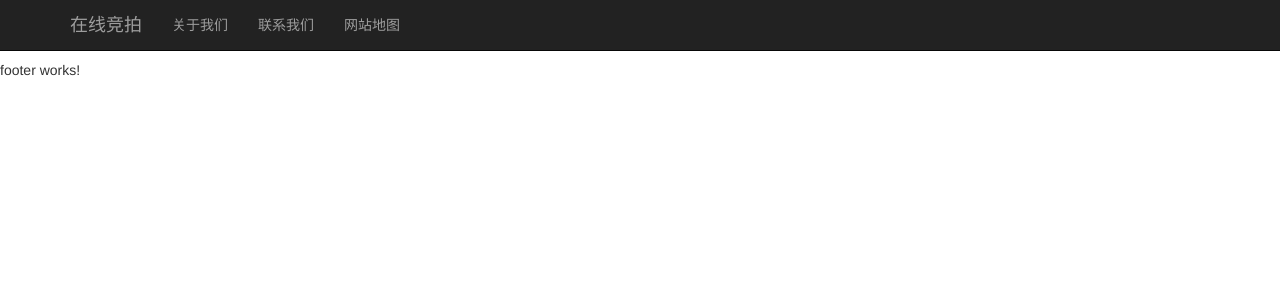
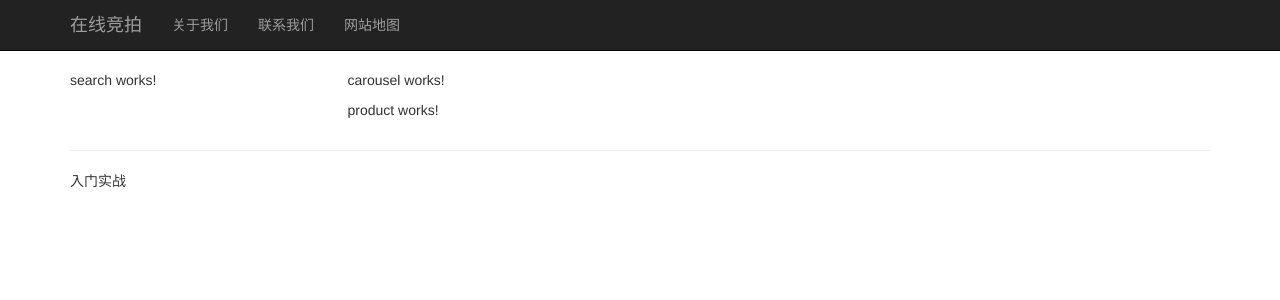
Before and after one commit to UnqiueLi/buyAngular, an Angular app in the folder angularProject/: page / in a window 1280 px wide. Shown: the top 300 px of the page. Built offline with nearby package versions, Linux system fonts and the light colour scheme.

Commit message:
完成导航和脚本布局

```diff
--- a/angularProject/src/app/footer/footer.component.html
+++ b/angularProject/src/app/footer/footer.component.html
@@ -1,3 +1,10 @@
-<p>
-  footer works!
-</p>
+<div class="container">
+  <hr>
+  <footer>
+    <div class="row">
+      <div class="col-lg-12">
+        <p>入门实战</p>
+      </div>
+    </div>
+  </footer>
+</div>
--- a/angularProject/src/app/navbar/navbar.component.html
+++ b/angularProject/src/app/navbar/navbar.component.html
@@ -1,9 +1,14 @@
 <nav class="navbar navbar-inverse navbar-fixed-top">
   <div class="container">
     <div class="navbar-header">
+      <button type="button" class="navbar-toggle collapsed" data-toggle="collapse" data-target=".example">
+          <span class="icon-bar"></span>
+          <span class="icon-bar"></span>
+          <span class="icon-bar"></span>
+      </button>
         <a href="#" class="navbar-brand">在线竞拍</a>
     </div>
-    <div>
+    <div class="collapse navbar-collapse example">
       <ul class="nav navbar-nav">
         <li><a href="#">关于我们</a></li>
         <li><a href="#">联系我们</a></li>
--- a/angularProject/src/styles.css
+++ b/angularProject/src/styles.css
@@ -1 +1,4 @@
 /* You can add global styles to this file, and also import other style files */
+body{
+    padding-top: 70px;
+}
```
